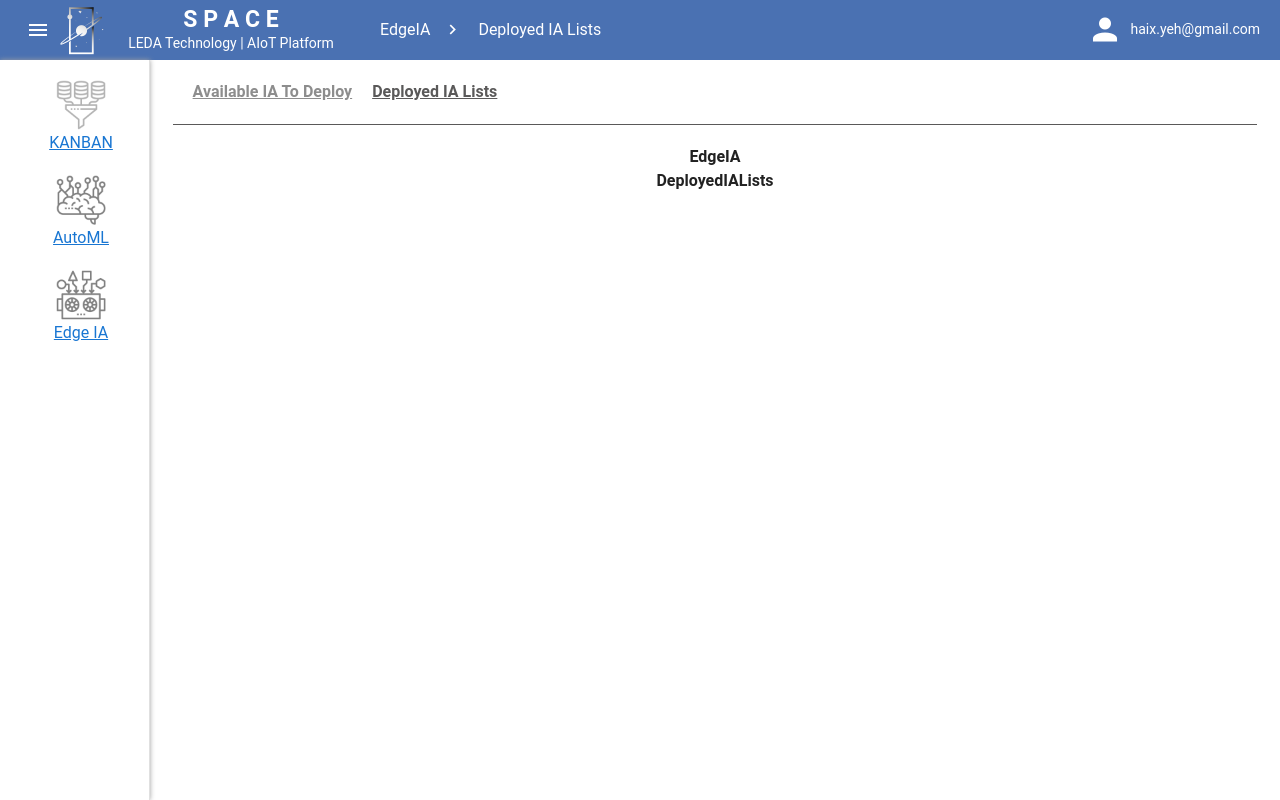
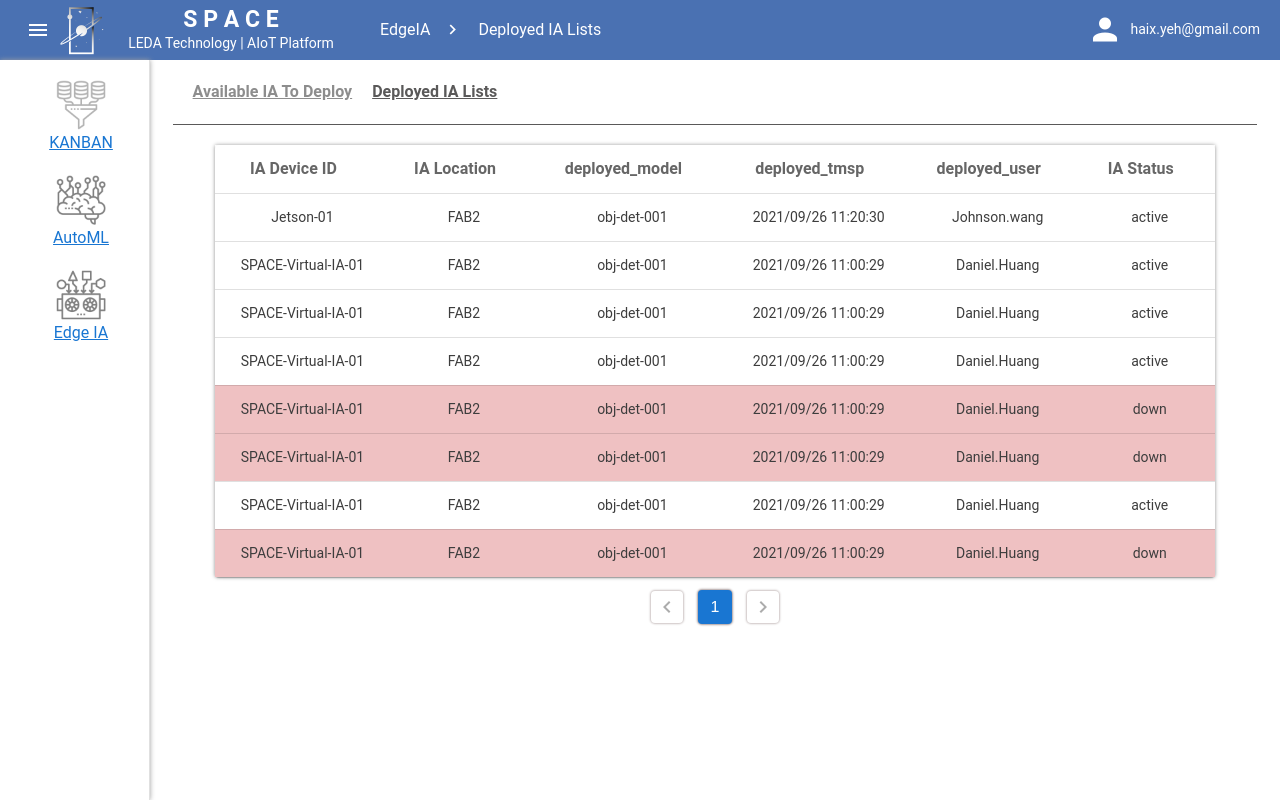
Before and after one commit to cloud-grazing/vue, a Vue app in the folder main/: page /deployedIALists in a window 1280 px wide. Built offline with nearby package versions, Linux system fonts and the light colour scheme.

Commit message:
[修改]Deployed IA Lists 表格

```diff
--- /dev/null
+++ b/main/src/mock/deployedIALists.json
@@ -0,0 +1,79 @@
+{
+    "code": 200,
+    "data": {
+        "List": [
+            {
+                "IA_DeviceID": "Jetson-01",
+                "IA_Location": "FAB2",
+                "DeployedModel": "obj-det-001",
+                "DeployedTmsp": "2021/09/26 11:20:30",
+                "DeployedUser": "Johnson.wang",
+                "IA_Status": "active"
+            },
+            {
+                "IA_DeviceID": "SPACE-Virtual-IA-01",
+                "IA_Location": "FAB2",
+                "DeployedModel": "obj-det-001",
+                "DeployedTmsp": "2021/09/26 11:00:29",
+                "DeployedUser": "Daniel.Huang",
+                "IA_Status": "active"
+            },
+            {
+                "IA_DeviceID": "SPACE-Virtual-IA-01",
+                "IA_Location": "FAB2",
+                "DeployedModel": "obj-det-001",
+                "DeployedTmsp": "2021/09/26 11:00:29",
+                "DeployedUser": "Daniel.Huang",
+                "IA_Status": "active"
+            },
+            {
+                "IA_DeviceID": "SPACE-Virtual-IA-01",
+                "IA_Location": "FAB2",
+                "DeployedModel": "obj-det-001",
+                "DeployedTmsp": "2021/09/26 11:00:29",
+                "DeployedUser": "Daniel.Huang",
+                "IA_Status": "active"
+            },
+            {
+                "IA_DeviceID": "SPACE-Virtual-IA-01",
+                "IA_Location": "FAB2",
+                "DeployedModel": "obj-det-001",
+                "DeployedTmsp": "2021/09/26 11:00:29",
+                "DeployedUser": "Daniel.Huang",
+                "IA_Status": "down"
+            },
+            {
+                "IA_DeviceID": "SPACE-Virtual-IA-01",
+                "IA_Location": "FAB2",
+                "DeployedModel": "obj-det-001",
+                "DeployedTmsp": "2021/09/26 11:00:29",
+                "DeployedUser": "Daniel.Huang",
+                "IA_Status": "down"
+            },
+            {
+                "IA_DeviceID": "SPACE-Virtual-IA-01",
+                "IA_Location": "FAB2",
+                "DeployedModel": "obj-det-001",
+                "DeployedTmsp": "2021/09/26 11:00:29",
+                "DeployedUser": "Daniel.Huang",
+                "IA_Status": "active"
+            },
+            {
+                "IA_DeviceID": "SPACE-Virtual-IA-01",
+                "IA_Location": "FAB2",
+                "DeployedModel": "obj-det-001",
+                "DeployedTmsp": "2021/09/26 11:00:29",
+                "DeployedUser": "Daniel.Huang",
+                "IA_Status": "down"
+            }
+        ],
+        "Status": {
+            "TotaolEdgeDevice": 9,
+            "Alive": 5,
+            "Dead": 4
+        },
+        "Page": 1,
+        "PageCount": 10,
+        "ItemsPerPage": 10
+    }
+}
--- a/main/src/views/Main/components/EdgeIA/Main.vue
+++ b/main/src/views/Main/components/EdgeIA/Main.vue
@@ -1,18 +1,12 @@
 <template>
     <div class="edge-ia">
-        <h1>{{ msg }}</h1>
         <router-view />
     </div>
 </template>
 
 <script>
 export default {
-    name: 'EdgeIA',
-    data() {
-        return {
-            msg: 'EdgeIA'
-        };
-    }
+    name: 'EdgeIA'
 };
 </script>
 
--- a/main/src/views/Main/components/EdgeIA/components/DeployedIALists/Main.vue
+++ b/main/src/views/Main/components/EdgeIA/components/DeployedIALists/Main.vue
@@ -1,22 +1,76 @@
 <template>
-    <div class="auto-ml">
-        <h1>{{ msg }}</h1>
-        <router-view />
+    <div class="deployed-ia-lists use-normal-table">
+        <v-data-table
+            :headers="headers"
+            :items="data.List"
+            :page.sync="data.Page"
+            :itemsPerPage="data.ItemsPerPage"
+            hideDefaultFooter
+            class="elevation-1"
+            :itemClass="itemRowBackground"
+            @page-count="data.PageCount = $event"
+        />
+        <div class="text-center pt-2">
+            <v-pagination
+                v-model="data.Page"
+                :length="data.PageCount"
+            />
+        </div>
     </div>
 </template>
 
 <script>
+import deployedIALists from '@/mock/deployedIALists';
+
 export default {
     name: 'DeployedIALists',
     data() {
         return {
-            msg: 'DeployedIALists'
+            headers: [
+                { text: 'IA Device ID', value: 'IA_DeviceID', align: 'center' },
+                { text: 'IA Location', value: 'IA_Location', align: 'center' },
+                { text: 'deployed_model', value: 'DeployedModel', align: 'center' },
+                { text: 'deployed_tmsp', value: 'DeployedTmsp', align: 'center' },
+                { text: 'deployed_user', value: 'DeployedUser', align: 'center' },
+                { text: 'IA Status', value: 'IA_Status', align: 'center' }
+            ],
+            data: {
+                Page: 1,
+                PageCount: 10,
+                ItemsPerPage: 10,
+                List: [
+                    {
+                        IA_DeviceID: '',
+                        IA_Location: '',
+                        DeployedModel: '',
+                        DeployedTmsp: '',
+                        DeployedUser: '',
+                        IA_Status: ''
+                    }
+                ],
+                Status: {
+                    TotaolEdgeDevice: 0,
+                    Alive: 0,
+                    Dead: 0
+                }
+            }
         };
+    },
+    created() {
+        console.log(deployedIALists, 'deployedIALists');
+        this.data = { ...this.data, ...deployedIALists.data };
+    },
+    methods: {
+        itemRowBackground(item) {
+            return item.IA_Status === 'down' && 'tr-red';
+        }
     }
 };
 </script>
 
 <!-- Add "scoped" attribute to limit CSS to this component only -->
 <style scoped lang="scss">
-
+    .deployed-ia-lists {
+        min-width: 1000px;
+    }
 </style>
```
